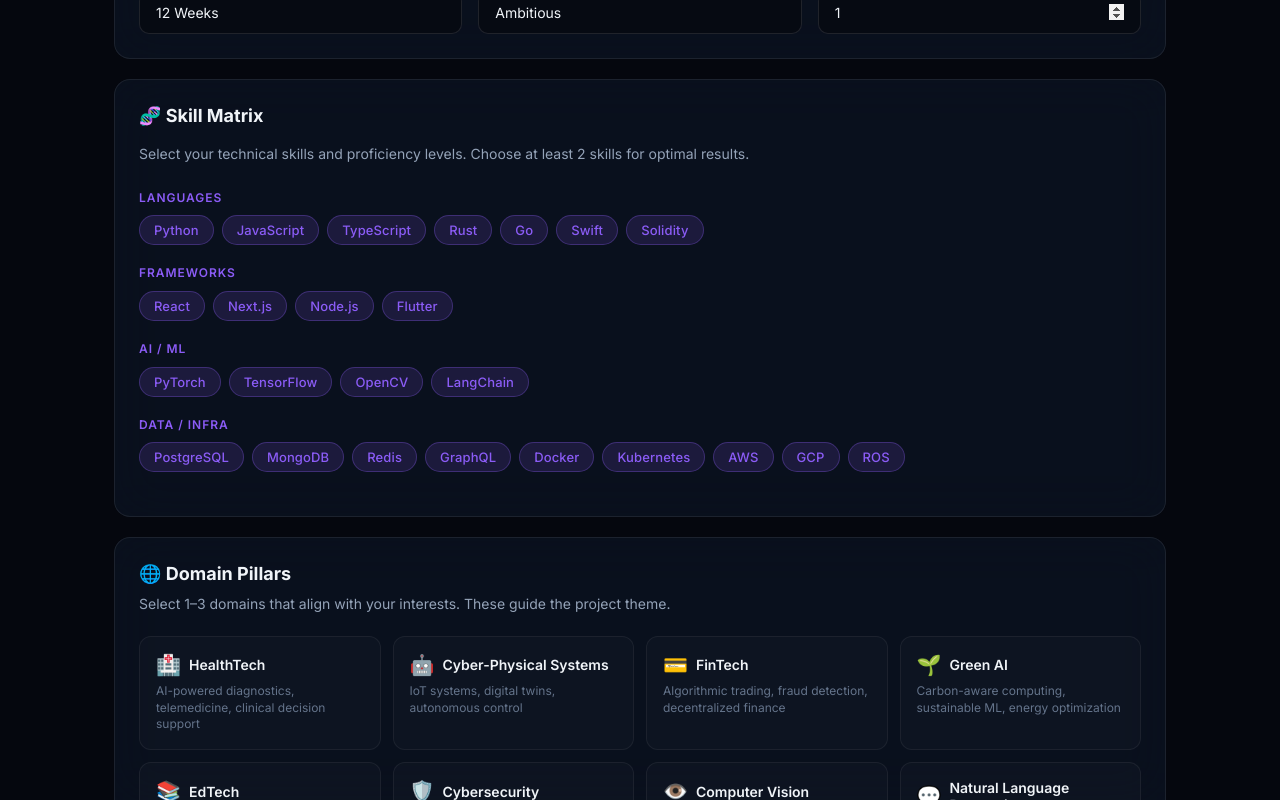
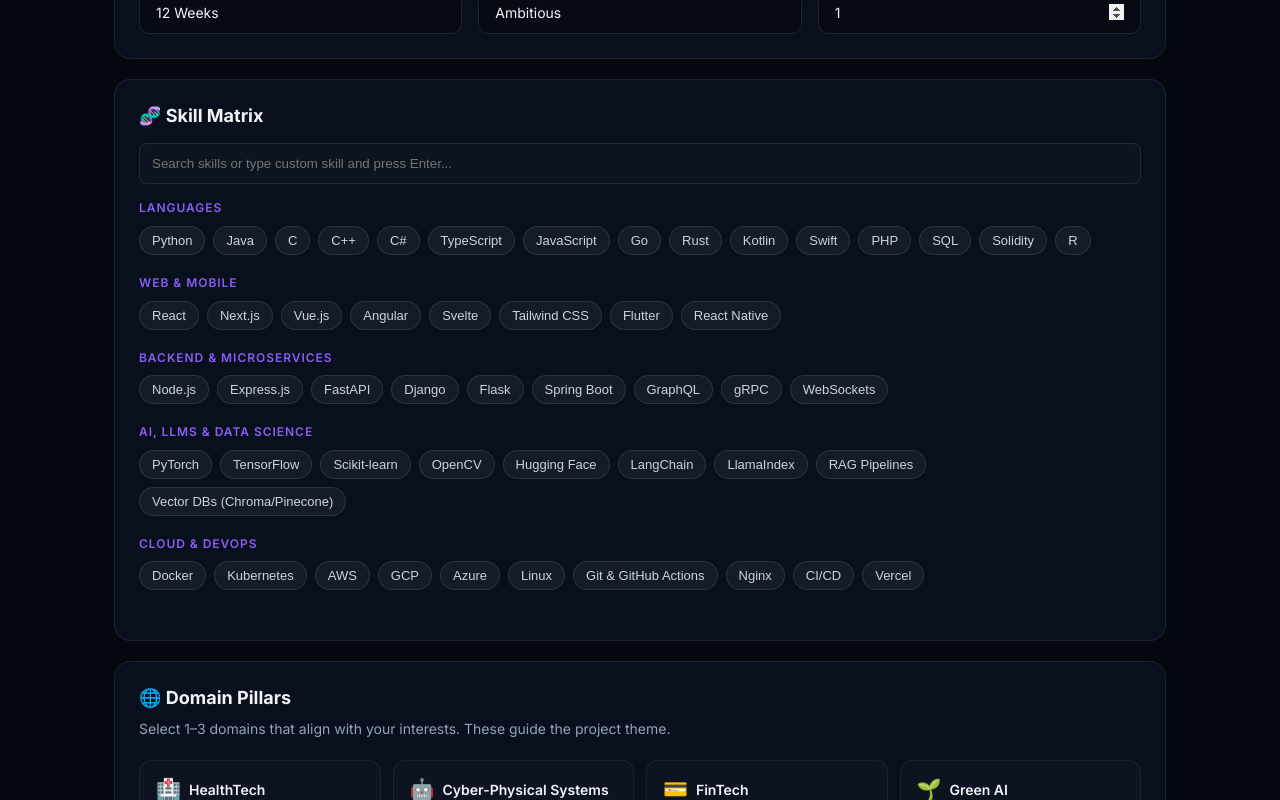
Before and after one commit to raj4393/Project-Prometheus, a React (Vite) app: page / in a window 1280 px wide. Shown: the part 471-1271 px from the top of the page. Built offline with nearby package versions, Linux system fonts and the light colour scheme.

Commit message:
feat: complete 1000x skill matrix with multi-domain taxonomy, search, and proficiency tiers

```diff
--- a/src/domain/contracts/student.contract.ts
+++ b/src/domain/contracts/student.contract.ts
@@ -5,37 +5,7 @@
  * the capstone project generation pipeline.
  */
 
-/**
- * Enumeration of recognized technical skill categories.
- * Each skill maps to a specific technology or framework
- * that can be leveraged in capstone project generation.
- */
-export enum SkillTag {
-  Python = 'Python',
-  JavaScript = 'JavaScript',
-  TypeScript = 'TypeScript',
-  React = 'React',
-  NextJS = 'Next.js',
-  NodeJS = 'Node.js',
-  PyTorch = 'PyTorch',
-  TensorFlow = 'TensorFlow',
-  Docker = 'Docker',
-  Kubernetes = 'Kubernetes',
-  Rust = 'Rust',
-  Go = 'Go',
-  PostgreSQL = 'PostgreSQL',
-  MongoDB = 'MongoDB',
-  Redis = 'Redis',
-  GraphQL = 'GraphQL',
-  AWS = 'AWS',
-  GCP = 'GCP',
-  Flutter = 'Flutter',
-  Swift = 'Swift',
-  OpenCV = 'OpenCV',
-  LangChain = 'LangChain',
-  Solidity = 'Solidity',
-  ROS = 'ROS',
-}
+export type SkillTag = string;
 
 /**
  * Proficiency level for a given skill.
--- a/src/presentation/modules/intake/SkillMatrixInput.tsx
+++ b/src/presentation/modules/intake/SkillMatrixInput.tsx
@@ -1,48 +1,38 @@
-import React from 'react';
-/**
- * @module SkillMatrixInput
- * @description Multi-tier skill chip selector allowing students to select
- * their technical skills with proficiency levels.
- */
-
-import { useState, useCallback } from 'react';
-import { SkillTag, ProficiencyLevel, type SkillEntry } from '../../../domain/contracts/student.contract';
+import React, { useState, useCallback, useMemo } from 'react';
+import { ProficiencyLevel, type SkillTag, type SkillEntry } from '../../../domain/contracts/student.contract';
 import { CyberAction } from '../../design-system/CyberAction';
 import { SurfaceCard } from '../../design-system/SurfaceCard';
 
-/**
- * All available skill tags grouped by category.
- */
-const SKILL_GROUPS: ReadonlyArray<{ category: string; skills: ReadonlyArray<SkillTag> }> = [
-  { category: 'Languages', skills: [SkillTag.Python, SkillTag.JavaScript, SkillTag.TypeScript, SkillTag.Rust, SkillTag.Go, SkillTag.Swift, SkillTag.Solidity] },
-  { category: 'Frameworks', skills: [SkillTag.React, SkillTag.NextJS, SkillTag.NodeJS, SkillTag.Flutter] },
-  { category: 'AI / ML', skills: [SkillTag.PyTorch, SkillTag.TensorFlow, SkillTag.OpenCV, SkillTag.LangChain] },
-  { category: 'Data / Infra', skills: [SkillTag.PostgreSQL, SkillTag.MongoDB, SkillTag.Redis, SkillTag.GraphQL, SkillTag.Docker, SkillTag.Kubernetes, SkillTag.AWS, SkillTag.GCP, SkillTag.ROS] },
+const SKILL_GROUPS = [
+  { category: 'Languages', skills: ['Python', 'Java', 'C', 'C++', 'C#', 'TypeScript', 'JavaScript', 'Go', 'Rust', 'Kotlin', 'Swift', 'PHP', 'SQL', 'Solidity', 'R'] },
+  { category: 'Web & Mobile', skills: ['React', 'Next.js', 'Vue.js', 'Angular', 'Svelte', 'Tailwind CSS', 'Flutter', 'React Native'] },
+  { category: 'Backend & Microservices', skills: ['Node.js', 'Express.js', 'FastAPI', 'Django', 'Flask', 'Spring Boot', 'GraphQL', 'gRPC', 'WebSockets'] },
+  { category: 'AI, LLMs & Data Science', skills: ['PyTorch', 'TensorFlow', 'Scikit-learn', 'OpenCV', 'Hugging Face', 'LangChain', 'LlamaIndex', 'RAG Pipelines', 'Vector DBs (Chroma/Pinecone)'] },
+  { category: 'Cloud & DevOps', skills: ['Docker', 'Kubernetes', 'AWS', 'GCP', 'Azure', 'Linux', 'Git & GitHub Actions', 'Nginx', 'CI/CD', 'Vercel'] },
+  { category: 'Databases & Queues', skills: ['PostgreSQL', 'MongoDB', 'MySQL', 'Redis', 'Supabase', 'Firebase', 'Apache Kafka', 'RabbitMQ'] },
+  { category: 'IoT, Robotics & Hardware', skills: ['ROS/ROS2', 'Arduino', 'ESP32', 'Raspberry Pi', 'MQTT', 'Edge AI'] },
 ];
 
-/**
- * Props for the SkillMatrixInput component.
- *
- * @property selectedSkills - Currently selected skill entries
- * @property onSkillsChange - Callback when skills selection changes
- */
 interface SkillMatrixInputProps {
   readonly selectedSkills: ReadonlyArray<SkillEntry>;
   readonly onSkillsChange: (skills: ReadonlyArray<SkillEntry>) => void;
 }
 
-/**
- * A multi-tier skill chip selector that lets students pick technologies
- * and set proficiency levels. Skills are grouped by category for easy discovery.
- *
- * @param props - Component configuration
- * @returns The rendered skill matrix interface
- */
 export function SkillMatrixInput({ selectedSkills, onSkillsChange }: SkillMatrixInputProps): React.JSX.Element {
   const [activeProficiency, setActiveProficiency] = useState<SkillTag | null>(null);
+  const [searchQuery, setSearchQuery] = useState('');
+  const [customSkills, setCustomSkills] = useState<string[]>([]);
 
   const isSelected = useCallback(
     (tag: SkillTag): boolean => selectedSkills.some((s) => s.tag === tag),
+    [selectedSkills]
+  );
+
+  const getProficiency = useCallback(
+    (tag: SkillTag): ProficiencyLevel | null => {
+      const entry = selectedSkills.find((s) => s.tag === tag);
+      return entry?.proficiency ?? null;
+    },
     [selectedSkills]
   );
 
@@ -67,110 +57,167 @@
     [selectedSkills, onSkillsChange]
   );
 
-  const getProficiency = useCallback(
-    (tag: SkillTag): ProficiencyLevel | null => {
-      const entry = selectedSkills.find((s) => s.tag === tag);
-      return entry?.proficiency ?? null;
-    },
-    [selectedSkills]
-  );
+  const handleAddCustomSkill = () => {
+    if (searchQuery.trim()) {
+      const tag = searchQuery.trim();
+      if (!customSkills.includes(tag)) setCustomSkills([...customSkills, tag]);
+      if (!isSelected(tag)) setActiveProficiency(tag);
+      setSearchQuery('');
+    }
+  };
+
+  const getProficiencyColor = (level: ProficiencyLevel) => {
+    switch (level) {
+      case ProficiencyLevel.Beginner: return '#94A3B8'; // Slate
+      case ProficiencyLevel.Intermediate: return '#818CF8'; // Indigo
+      case ProficiencyLevel.Advanced:
+      case ProficiencyLevel.Expert: return '#10B981'; // Emerald
+      default: return '#CBD5E1';
+    }
+  };
+
+  // Stack Heuristics
+  const hasLanguage = selectedSkills.some(s => SKILL_GROUPS[0].skills.includes(s.tag));
+  const hasBackend = selectedSkills.some(s => SKILL_GROUPS[2].skills.includes(s.tag));
+  const hasDatabase = selectedSkills.some(s => SKILL_GROUPS[5].skills.includes(s.tag));
+  const hasAI = selectedSkills.some(s => SKILL_GROUPS[3].skills.includes(s.tag));
+
+  const isFullStack = hasLanguage && hasBackend && hasDatabase;
+  const needsBackendForAI = hasAI && !hasBackend;
+
+  const filteredGroups = useMemo(() => {
+    if (!searchQuery) return SKILL_GROUPS;
+    const lowerQuery = searchQuery.toLowerCase();
+    return SKILL_GROUPS.map(g => ({
+      ...g,
+      skills: g.skills.filter(s => s.toLowerCase().includes(lowerQuery))
+    })).filter(g => g.skills.length > 0);
+  }, [searchQuery]);
+
+  const exactMatchExists = useMemo(() => {
+    const lowerQuery = searchQuery.toLowerCase();
+    return SKILL_GROUPS.some(g => g.skills.some(s => s.toLowerCase() === lowerQuery)) || customSkills.some(s => s.toLowerCase() === lowerQuery);
+  }, [searchQuery, customSkills]);
 
   return (
     <SurfaceCard ariaLabel="Skill matrix input" as="section">
       <h3 style={{ color: '#F0F4F8', fontSize: '1.125rem', fontWeight: 700, marginTop: 0, marginBottom: '1rem' }}>
         🧬 Skill Matrix
       </h3>
-      <p style={{ color: '#94A3B8', fontSize: '0.875rem', marginBottom: '1.5rem' }}>
-        Select your technical skills and proficiency levels. Choose at least 2 skills for optimal results.
-      </p>
 
-      {SKILL_GROUPS.map((group) => (
+      <div style={{ marginBottom: '1rem' }}>
+        <input
+          type="text"
+          value={searchQuery}
+          onChange={(e) => setSearchQuery(e.target.value)}
+          onKeyDown={(e) => e.key === 'Enter' && !exactMatchExists && handleAddCustomSkill()}
+          placeholder="Search skills or type custom skill and press Enter..."
+          style={{ width: '100%', padding: '0.75rem', background: 'rgba(255,255,255,0.02)', border: '1px solid rgba(255,255,255,0.1)', color: '#FFF', borderRadius: '8px' }}
+        />
+        {searchQuery && !exactMatchExists && (
+          <button
+            onClick={handleAddCustomSkill}
+            style={{ marginTop: '0.5rem', background: 'rgba(139, 92, 246, 0.2)', color: '#8B5CF6', border: 'none', padding: '0.5rem', borderRadius: '4px', cursor: 'pointer', fontSize: '0.75rem' }}
+          >
+            + Add custom skill '{searchQuery}'
+          </button>
+        )}
+      </div>
+
+      <div style={{ maxHeight: '400px', overflowY: 'auto', paddingRight: '0.5rem' }}>
+        {customSkills.length > 0 && (
+          <div style={{ marginBottom: '1.25rem' }}>
+            <h4 style={{ color: '#8B5CF6', fontSize: '0.75rem', fontWeight: 600, textTransform: 'uppercase', letterSpacing: '0.08em', marginBottom: '0.625rem' }}>Custom / Specializations</h4>
+            <div style={{ display: 'flex', flexWrap: 'wrap', gap: '0.5rem' }}>
+              {customSkills.map((skill) => {
+                const prof = getProficiency(skill);
+                const profColor = prof ? getProficiencyColor(prof) : '';
+                return (
+                  <div key={skill} style={{ position: 'relative' }}>
+                    <button
+                      onClick={() => handleSkillToggle(skill)}
+                      style={{
+                        background: isSelected(skill) ? `${profColor}20` : 'rgba(255,255,255,0.05)',
+                        border: isSelected(skill) ? `1px solid ${profColor}` : '1px solid rgba(255,255,255,0.1)',
+                        color: isSelected(skill) ? profColor : '#CBD5E1',
+                        padding: '0.375rem 0.75rem',
+                        borderRadius: '20px',
+                        cursor: 'pointer',
+                        fontSize: '0.8125rem'
+                      }}
+                    >
+                      {skill} {prof && <span style={{ fontSize: '0.625rem', marginLeft: '4px' }}>({prof})</span>}
+                    </button>
+                    {activeProficiency === skill && (
+                      <div style={{ position: 'absolute', top: '100%', left: 0, marginTop: '0.25rem', background: '#0B1220', border: '1px solid rgba(255,255,255,0.1)', borderRadius: '8px', zIndex: 10, padding: '4px', minWidth: '150px' }}>
+                        {[ProficiencyLevel.Beginner, ProficiencyLevel.Intermediate, ProficiencyLevel.Advanced].map((level) => (
+                          <button key={level} onClick={() => handleProficiencySelect(skill, level)} style={{ display: 'block', width: '100%', background: 'none', border: 'none', color: '#FFF', textAlign: 'left', padding: '6px', fontSize: '0.75rem', cursor: 'pointer' }}>
+                            {level} ({level === ProficiencyLevel.Beginner ? '1x' : level === ProficiencyLevel.Intermediate ? '2x' : '3x'})
+                          </button>
+                        ))}
+                      </div>
+                    )}
+                  </div>
+                );
+              })}
+            </div>
+          </div>
+        )}
+
+        {filteredGroups.map((group) => (
           <div key={group.category} style={{ marginBottom: '1.25rem' }}>
             <h4 style={{ color: '#8B5CF6', fontSize: '0.75rem', fontWeight: 600, textTransform: 'uppercase', letterSpacing: '0.08em', marginBottom: '0.625rem' }}>
               {group.category}
             </h4>
             <div style={{ display: 'flex', flexWrap: 'wrap', gap: '0.5rem' }}>
-            {group.skills.map((skill) => (
+              {group.skills.map((skill) => {
+                const prof = getProficiency(skill);
+                const profColor = prof ? getProficiencyColor(prof) : '';
+                return (
                   <div key={skill} style={{ position: 'relative' }}>
-                <CyberAction
-                  variant="chip"
-                  selected={isSelected(skill)}
+                    <button
                       onClick={() => handleSkillToggle(skill)}
-                  ariaLabel={`${isSelected(skill) ? 'Remove' : 'Add'} ${skill} skill`}
-                  ariaPressed={isSelected(skill)}
-                >
-                  {skill}
-                  {getProficiency(skill) && (
-                    <span style={{ fontSize: '0.625rem', opacity: 0.8 }}>
-                      ({getProficiency(skill)})
-                    </span>
-                  )}
-                </CyberAction>
-
-                {activeProficiency === skill && (
-                  <div
-                    role="listbox"
-                    aria-label={`Select proficiency for ${skill}`}
                       style={{
-                      position: 'absolute',
-                      top: '100%',
-                      left: 0,
-                      marginTop: '0.25rem',
-                      background: '#0B1220',
-                      border: '1px solid rgba(255, 255, 255, 0.12)',
-                      borderRadius: '10px',
-                      padding: '0.375rem',
-                      zIndex: 50,
-                      display: 'flex',
-                      flexDirection: 'column',
-                      gap: '0.25rem',
-                      minWidth: '140px',
-                      boxShadow: '0 8px 32px rgba(0, 0, 0, 0.5)',
+                        background: isSelected(skill) ? `${profColor}20` : 'rgba(255,255,255,0.05)',
+                        border: isSelected(skill) ? `1px solid ${profColor}` : '1px solid rgba(255,255,255,0.1)',
+                        color: isSelected(skill) ? profColor : '#CBD5E1',
+                        padding: '0.375rem 0.75rem',
+                        borderRadius: '20px',
+                        cursor: 'pointer',
+                        fontSize: '0.8125rem'
                       }}
                     >
-                    {Object.values(ProficiencyLevel).map((level) => (
-                      <button
-                        key={level}
-                        role="option"
-                        aria-selected={false}
-                        onClick={() => handleProficiencySelect(skill, level)}
-                        style={{
-                          background: 'transparent',
-                          border: 'none',
-                          color: '#CBD5E1',
-                          padding: '0.5rem 0.75rem',
-                          borderRadius: '6px',
-                          cursor: 'pointer',
-                          fontSize: '0.8125rem',
-                          textAlign: 'left',
-                          fontFamily: "'Inter', system-ui, sans-serif",
-                          transition: 'background 0.15s ease',
-                        }}
-                        onMouseEnter={(e) => {
-                          e.currentTarget.style.background = 'rgba(0, 245, 160, 0.1)';
-                        }}
-                        onMouseLeave={(e) => {
-                          e.currentTarget.style.background = 'transparent';
-                        }}
-                      >
-                        {level}
+                      {skill} {prof && <span style={{ fontSize: '0.625rem', marginLeft: '4px' }}>({prof})</span>}
+                    </button>
+                    {activeProficiency === skill && (
+                      <div style={{ position: 'absolute', top: '100%', left: 0, marginTop: '0.25rem', background: '#0B1220', border: '1px solid rgba(255,255,255,0.1)', borderRadius: '8px', zIndex: 10, padding: '4px', minWidth: '150px' }}>
+                        {[ProficiencyLevel.Beginner, ProficiencyLevel.Intermediate, ProficiencyLevel.Advanced].map((level) => (
+                          <button key={level} onClick={() => handleProficiencySelect(skill, level)} style={{ display: 'block', width: '100%', background: 'none', border: 'none', color: '#FFF', textAlign: 'left', padding: '6px', fontSize: '0.75rem', cursor: 'pointer' }}>
+                            {level} ({level === ProficiencyLevel.Beginner ? '1x' : level === ProficiencyLevel.Intermediate ? '2x' : '3x'})
                           </button>
                         ))}
                       </div>
                     )}
                   </div>
-            ))}
+                );
+              })}
             </div>
           </div>
         ))}
+      </div>
 
-      {selectedSkills.length > 0 && (
-        <div style={{ marginTop: '1rem', padding: '0.75rem', background: 'rgba(0, 245, 160, 0.05)', borderRadius: '10px', border: '1px solid rgba(0, 245, 160, 0.15)' }}>
-          <span style={{ color: '#00F5A0', fontSize: '0.8125rem', fontWeight: 600 }}>
-            ✓ {selectedSkills.length} skill{selectedSkills.length !== 1 ? 's' : ''} selected
-          </span>
+      <div style={{ marginTop: '1rem', display: 'flex', flexDirection: 'column', gap: '0.5rem' }}>
+        {isFullStack && (
+          <div style={{ padding: '0.5rem', background: 'rgba(16, 185, 129, 0.1)', border: '1px solid rgba(16, 185, 129, 0.2)', borderRadius: '6px', color: '#10B981', fontSize: '0.75rem', display: 'flex', alignItems: 'center', gap: '0.5rem' }}>
+            <span style={{ fontSize: '1rem' }}>✅</span> Stack Completeness: Viable Full-Stack System Detected!
           </div>
         )}
+        {needsBackendForAI && (
+          <div style={{ padding: '0.5rem', background: 'rgba(245, 158, 11, 0.1)', border: '1px solid rgba(245, 158, 11, 0.2)', borderRadius: '6px', color: '#F59E0B', fontSize: '0.75rem', display: 'flex', alignItems: 'center', gap: '0.5rem' }}>
+            <span style={{ fontSize: '1rem' }}>💡</span> Recommended: Add FastAPI or Python backend for AI inference integration.
+          </div>
+        )}
+      </div>
     </SurfaceCard>
   );
 }
```
Also changed, not shown: 2 other files (tests, documents, lock files or other folders). Lines whose indentation alone changed are shown as unchanged.
